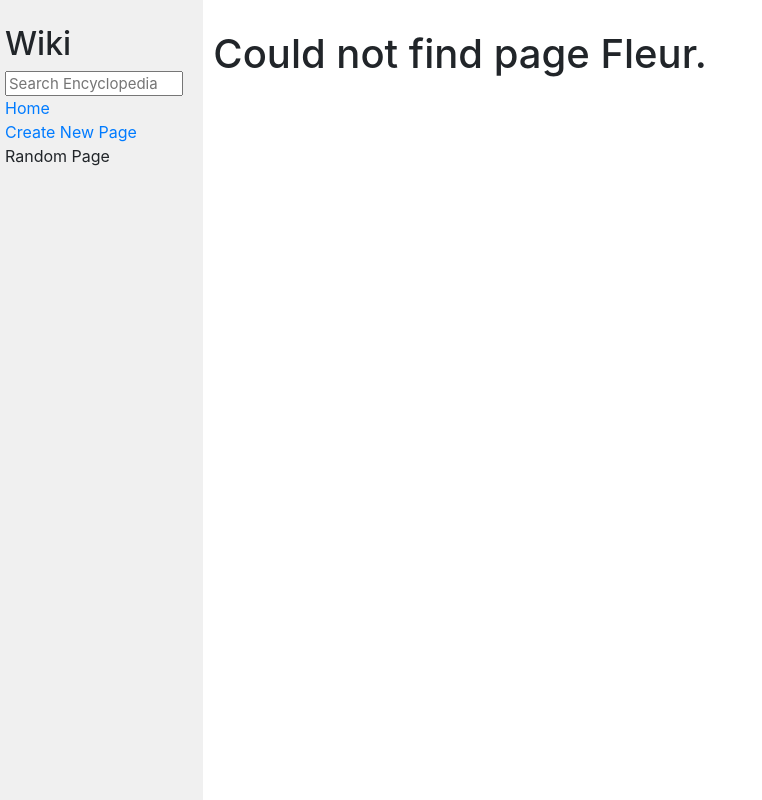
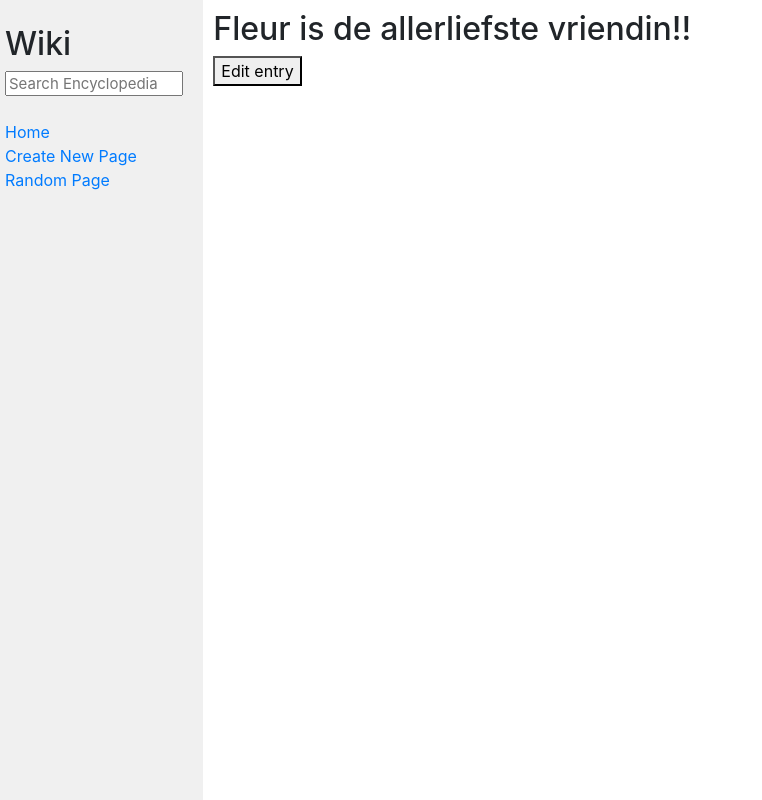
Before and after one commit to Tandrios/wiki, a Django app: page /Fleur in a window 1280 px wide. Shown: the whole page, without its empty margins (0-762 px from the left). Run offline with Django 3.2, Linux system fonts and the light colour scheme; some libraries are stand-ins or nearby versions.

Commit message:
Version for submission

```diff
--- a/encyclopedia/templates/encyclopedia/entry.html
+++ b/encyclopedia/templates/encyclopedia/entry.html
@@ -6,4 +6,8 @@
 
 {% block body %}
     {{ entry|safe }}
+    <form action="{% url 'edit' %}">
+        <input type="hidden" name="title" value="{{ entry_name }}"></input>
+        <button type="submit">Edit entry</button>
+    </form>
 {% endblock %}
--- a/encyclopedia/templates/encyclopedia/layout.html
+++ b/encyclopedia/templates/encyclopedia/layout.html
@@ -15,6 +15,7 @@
                 <form action="{% url 'search' %}">
                     <input class="search" type="text" name="q" placeholder="Search Encyclopedia">
                 </form>
+                <br>
                 <div>
                     <a href="{% url 'index' %}">Home</a>
                 </div>
@@ -22,7 +23,7 @@
                     <a href="{% url 'new' %}">Create New Page</a>
                 </div>
                 <div>
-                    Random Page
+                    <a href="{% url 'random' %}">Random Page</a>
                 </div>
                 {% block nav %}
                 {% endblock %}
--- a/encyclopedia/urls.py
+++ b/encyclopedia/urls.py
@@ -6,6 +6,7 @@ urlpatterns = [
     path("", views.index, name="index"),
     path("search/", views.search, name="search"),
     path("<str:name>", views.entry, name="entry"),
-    path("new/", views.new, name="new")
-
+    path("new/", views.new, name="new"),
+    path("edit/", views.edit, name="edit"),
+    path("random/", views.random_page, name="random")
 ]
--- a/encyclopedia/views.py
+++ b/encyclopedia/views.py
@@ -1,3 +1,4 @@
+import random
 from django.http import HttpResponse
 import markdown2
 
@@ -12,15 +13,15 @@ def index(request):
     })
 
 def entry(request, name):
-    try:
-        return render(request, "encyclopedia/entry.html", {
-            "entry_name": name.capitalize(),
-            "entry": markdown2.markdown(util.get_entry(name.capitalize())),
-        })
-    except TypeError:
-        return render(request, "encyclopedia/404.html", {
-            "entry": name.capitalize(),
-        })
+    for entry in util.list_entries():
+        if name.lower() == entry.lower():
+            return render(request, "encyclopedia/entry.html", {
+                "entry_name": entry,
+                "entry": markdown2.markdown(util.get_entry(entry)),
+            })
+    return render(request, "encyclopedia/404.html", {
+        "entry": name,
+    })
 
 def search(request):
     query = request.GET.get("q")
@@ -55,6 +56,43 @@ def new(request):
         util.save_entry(title.capitalize(), entrytext)
 
         return redirect(f"/{title}")
-
     else:
         return render(request, "encyclopedia/new.html")
+
+def edit(request):
+    if request.method == "POST":
+        title = request.POST.get('title')
+        entrytext = request.POST.get('entrytext')
+
+        if not entrytext:
+            return render(request, "encyclopedia/edit.html", {
+                "alarm": "Fill in the entry!"
+            })
+
+        util.save_entry(title.capitalize(), entrytext)
+
+        return redirect(f"/{title}")
+    else:
+        title = request.GET.get('title')
+        print(title)
+
+        entrytext = util.get_entry(title)
+        print(entrytext)
+
+        return render(request, "encyclopedia/edit.html", {
+            "entry_name": title,
+            "entry_text": entrytext,
+        })
+
+def random_page(request):
+    entries = util.list_entries()
+
+    random.seed()
+    entrynr = random.randrange(0, len(entries), 1)
+
+    entry = entries[entrynr]
+
+    return render(request, "encyclopedia/entry.html", {
+        "entry_name": entry,
+        "entry": markdown2.markdown(util.get_entry(entry)),
+    })
--- /dev/null
+++ b/entries/Fleur.md
@@ -0,0 +1 @@
+## Fleur is de allerliefste vriendin!!
```
Also changed, not shown: encyclopedia/templates/encyclopedia/edit.html (added, +22 -0 lines).
